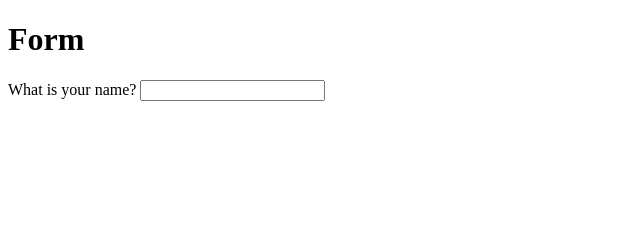
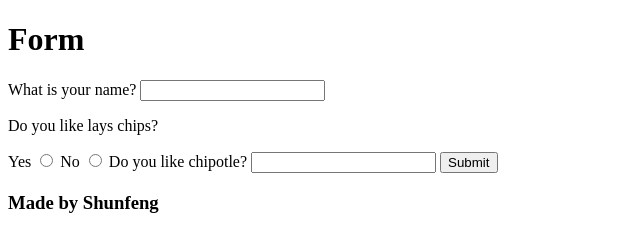
Before and after one commit to ShunfengYu2/Form, a plain HTML site: page index.html in a window 1280 px wide. Shown: the whole page, without its empty margins (0-640 px from the left). Drawn offline with Linux system fonts and the light colour scheme.

Commit message:
Update index.html

```diff
--- a/index.html
+++ b/index.html
@@ -8,6 +8,15 @@
     <form action="" method="POST">
       <label for="name">What is your name?</label>
       <input type="text" id="name" name="name">
+      <p>Do you like lays chips?</p>
+      <label for="lays">Yes</label>
+      <input type="radio" id="lays" name="lays">
+      <label for="lays2">No</label>
+      <input type="radio" id="lays2" name="lays2">
+      <label for="chipotle">Do you like chipotle?</label>
+      <input type="text" id="chipotle" name="chipotle">
+      <input type="submit" id="submit" name="submit">
     </form>
+    <h3>Made by Shunfeng</h3>
   <body>
 </html>
```
